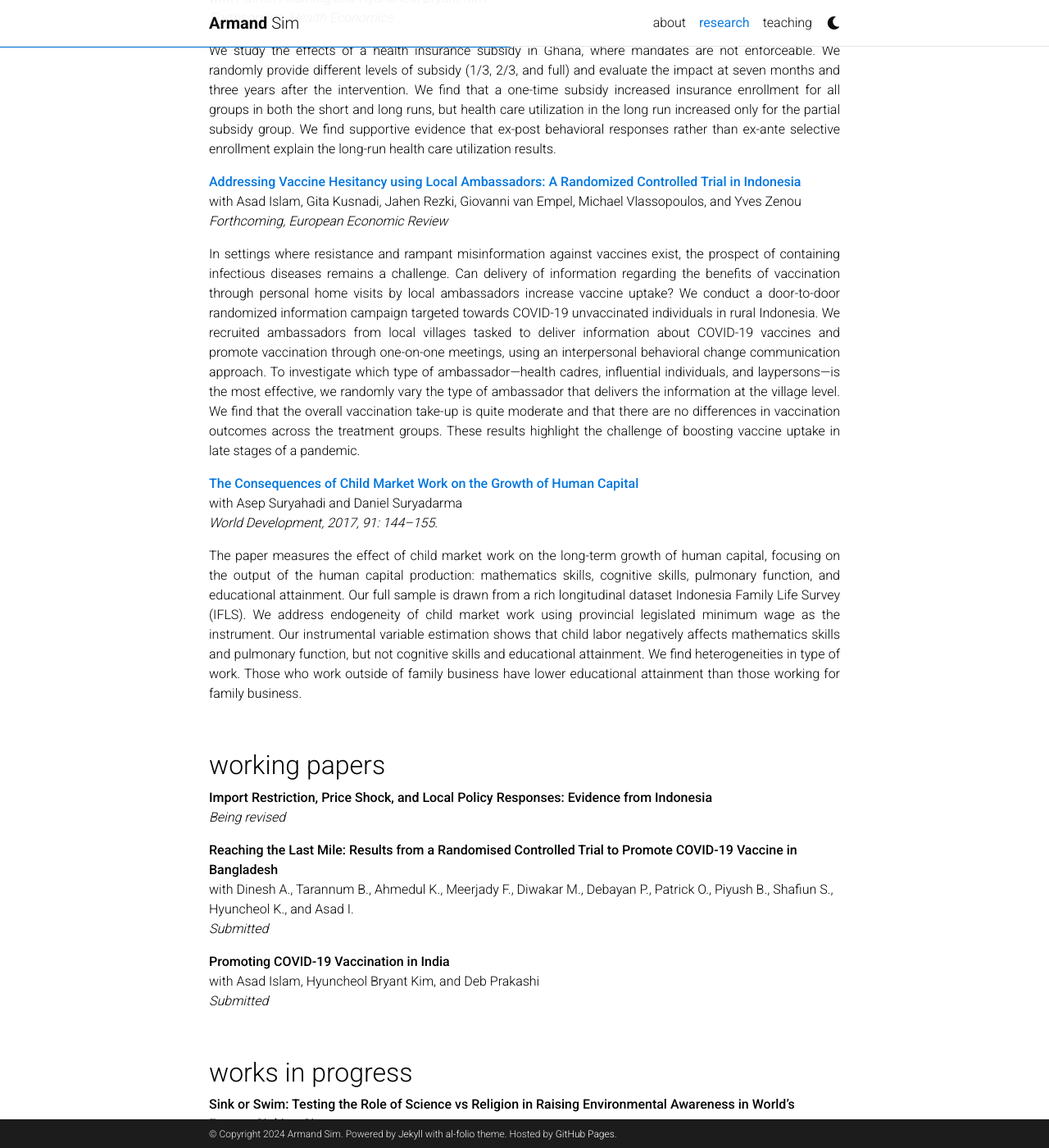
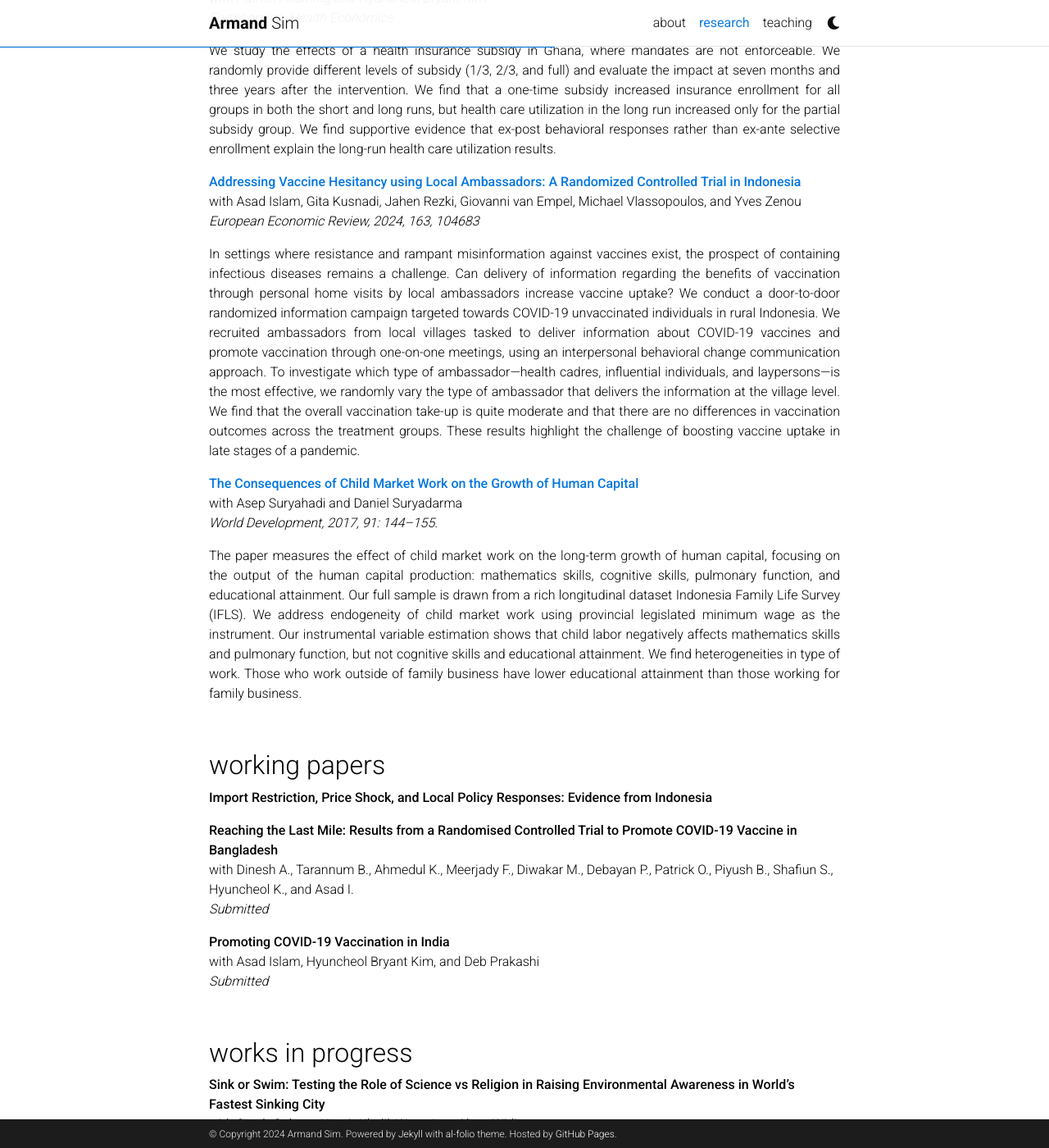
Before and after one commit to armandsim/armandsim.github.io, a Jekyll site: the page built from _pages/research.md, in a window 1280 px wide and 1400 px high, scrolled down 293 px. Shown: the whole window at 82% size. Built offline with Jekyll 4.4.1, drawn with Linux system fonts in a browser that asks for light colours; comment, search, counter and statistics services are not loaded; a style sheet for code colours, icons or effects is not loaded; some of the changed text lies outside the part shown.

Commit message:
Update research.md

```diff
--- a/_pages/research.md
+++ b/_pages/research.md
@@ -18,7 +18,7 @@ We study the effects of a health insurance subsidy in Ghana, where mandates are
 
 **[Addressing Vaccine Hesitancy using Local Ambassadors: A Randomized Controlled Trial in Indonesia](/docs/Vaccine_EER.pdf)** <br>
 with Asad Islam, Gita Kusnadi, Jahen Rezki, Giovanni van Empel, Michael Vlassopoulos, and Yves Zenou <br>
-*Forthcoming, European Economic Review* <br>
+*European Economic Review, 2024, 163, 104683* <br>
 
 In settings where resistance and rampant misinformation against vaccines exist, the prospect of containing infectious diseases remains a challenge. Can delivery of information regarding the benefits of vaccination through personal home visits by local ambassadors increase vaccine uptake? We conduct a door-to-door randomized information campaign targeted towards COVID-19 unvaccinated individuals in rural Indonesia. We recruited ambassadors from local villages tasked to deliver information about COVID-19 vaccines and promote vaccination through one-on-one meetings, using an interpersonal behavioral change communication approach. To investigate which type of ambassador—health cadres, influential individuals, and laypersons—is the most effective, we randomly vary the type of ambassador that delivers the information at the village level. We find that the overall vaccination take-up is quite moderate and that there are no differences in vaccination outcomes across the treatment groups. These results highlight the challenge of boosting vaccine uptake in late stages of a pandemic.
  {: style="text-align: justify"}
@@ -35,8 +35,6 @@ with Asep Suryahadi and Daniel Suryadarma <br>
 ## working papers
 
 **Import Restriction, Price Shock, and Local Policy Responses: Evidence from Indonesia** <br>
-    *Being revised* <br>
- {: style="text-align: justify"}
 
 **Reaching the Last Mile: Results from a Randomised Controlled Trial to Promote COVID-19 Vaccine in Bangladesh** <br>
 with Dinesh A., Tarannum B., Ahmedul K., Meerjady F., Diwakar M., Debayan P., Patrick O., Piyush B., Shafiun S., Hyuncheol K., and Asad I. <br>
```
Also changed, not shown: other parts of _pages/research.md (+0 -1 lines).
